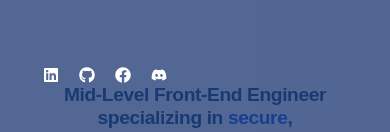
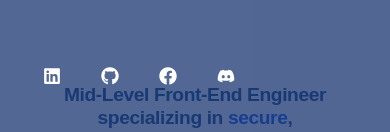
Before and after one commit to MJOSH-119900/micah-nextjs-portfolio, a Next.js app: page / in a window 390 px wide. Both pictures are taken after a click on the button "Open menu". Shown: the part 521-653 px from the top of the page. Built offline with nearby package versions, Linux system fonts and the light colour scheme.

Commit message:
Submission updated with fix on navbar

```diff
--- a/app/(public)/components/Nav.tsx
+++ b/app/(public)/components/Nav.tsx
@@ -117,7 +117,7 @@ const Nav = () => {
                                     </div>
 
                                     {/* Social Links */}
-                                    <div className="flex items-center gap-5 pt-4 text-white">
+                                    <div className="flex items-center gap-10 pt-4 text-white text-lg">
                                         <Link target="_blank" rel="noopener noreferrer" prefetch={false} href="http://www.linkedin.com/in/joshua-micah-41a409161"><FaLinkedin /></Link>
                                         <Link target="_blank" rel="noopener noreferrer" prefetch={false} href="https://github.com/MJOSH-119900"><FaGithub /></Link>
                                         <Link target="_blank" rel="noopener noreferrer" prefetch={false} href="https://www.facebook.com/profile.php?id=100091890610919"><FaFacebook /></Link>
```
